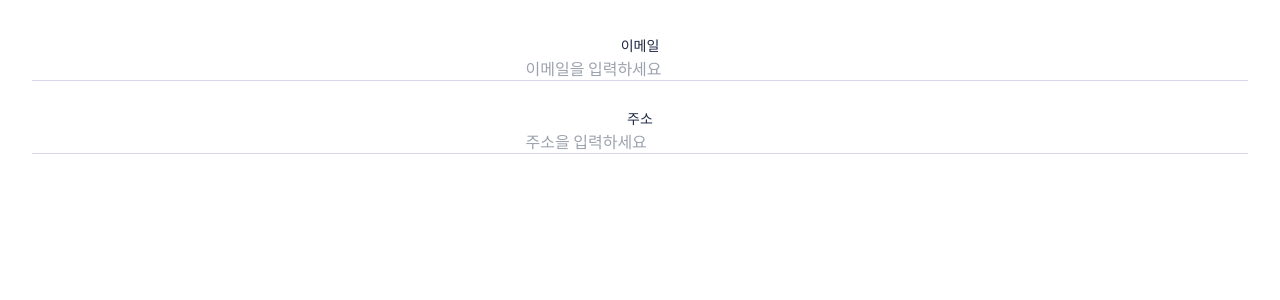
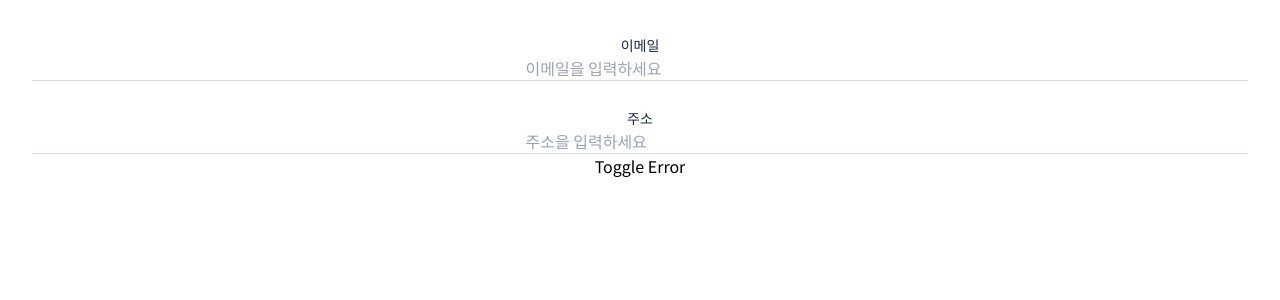
Before and after one commit to JongMany/storybook-study, a React (Vite) app: page / in a window 1280 px wide. Shown: the top 300 px of the page. Built offline with nearby package versions, Linux system fonts and the light colour scheme.

Commit message:
cls 테스트

```diff
--- a/src/App.tsx
+++ b/src/App.tsx
@@ -1,6 +1,4 @@
 import { useState } from "react";
-import reactLogo from "./assets/react.svg";
-import viteLogo from "/vite.svg";
 import "./App.css";
 import { Label } from "./components/Label";
 import DefaultTextField from "./components/DefaultTextField";
@@ -23,7 +21,7 @@ function App() {
         placeholder="이메일을 입력하세요"
         value=""
         errorMessage="이메일을 확인해주세요"
-        isError={false}
+        isError={isError}
         iconPath="https://kr.object.ncloudstorage.com/icons/ic-delete-dark.svg"
         iconAlt="delete-icon"
         onChange={() => {}}
@@ -37,12 +35,19 @@ function App() {
         placeholder="주소을 입력하세요"
         value=""
         errorMessage="주소을 확인해주세요"
-        isError={false}
+        isError={isError}
         iconPath="https://kr.object.ncloudstorage.com/icons/ic-delete-dark.svg"
         iconAlt="delete-icon"
         onChange={() => {}}
         onIconClick={() => {}}
       />
+      <button
+        onClick={() => {
+          setIsError(true);
+        }}
+      >
+        Toggle Error
+      </button>
     </>
   );
 }
```
